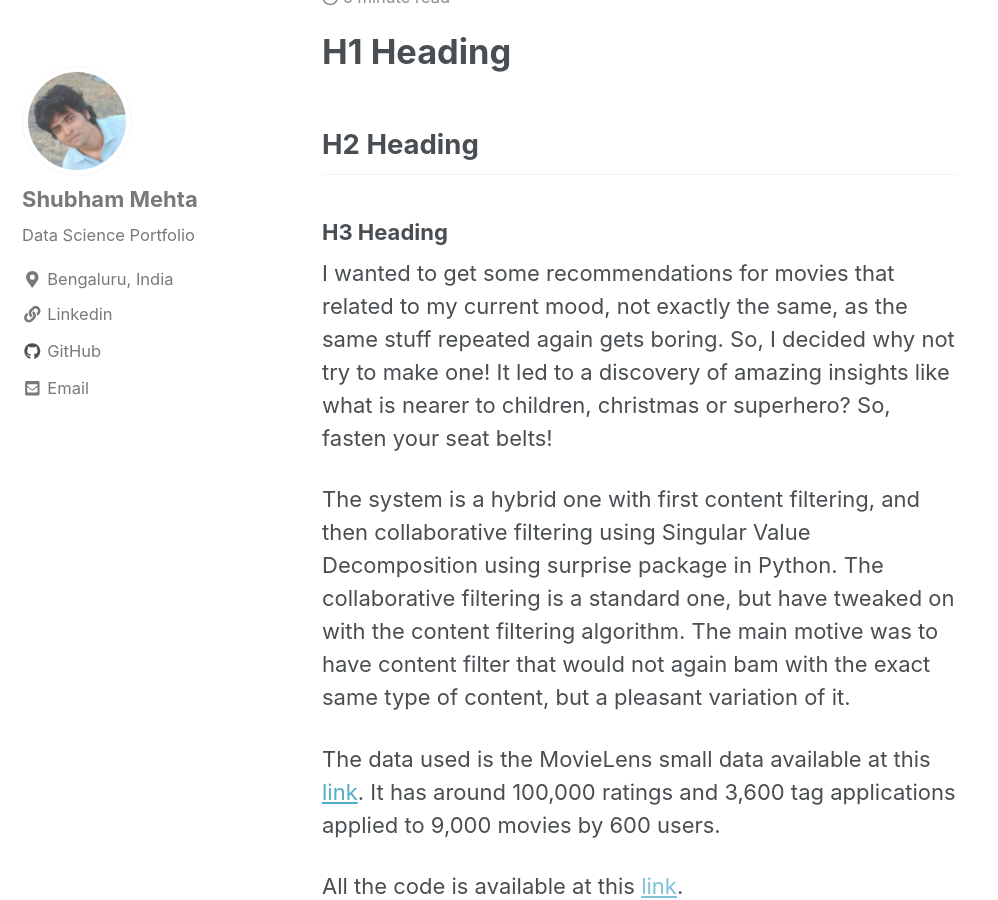
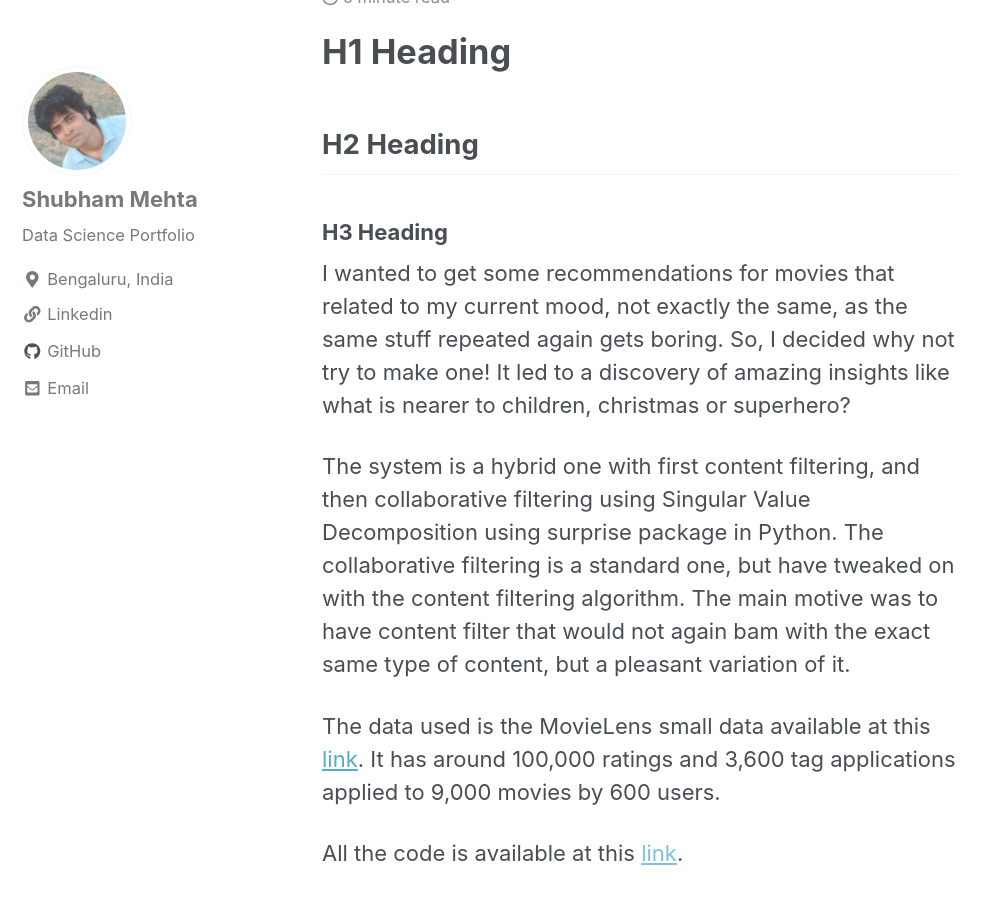
Before and after one commit to shubhambmehta/shubhambmehta.github.io, a Jekyll site: the page built from _posts/2018-10-06-moodvarietyreco.md, in a window 1280 px wide and 900 px high, scrolled down 644 px. Shown: the whole window, without its empty margins (0-998 px from the left). Built offline with Jekyll 4.4.1, drawn with Linux system fonts in a browser that asks for light colours; nearby versions of some CDN libraries; formulas are drawn with MathJax 3.

Commit message:
Update 2018-10-06-moodvarietyreco.md

```diff
--- a/_posts/2018-10-06-moodvarietyreco.md
+++ b/_posts/2018-10-06-moodvarietyreco.md
@@ -15,7 +15,7 @@ mathjax: "true"
 
 ### H3 Heading
 
-I wanted to get some recommendations for movies that related to my current mood, not exactly the same, as the same stuff repeated again gets boring. So, I decided why not try to make one! It led to a discovery of amazing insights like what is nearer to children, christmas or superhero? So, fasten your seat belts!
+I wanted to get some recommendations for movies that related to my current mood, not exactly the same, as the same stuff repeated again gets boring. So, I decided why not try to make one! It led to a discovery of amazing insights like what is nearer to children, christmas or superhero?
 
 The system is a hybrid one with first content filtering, and then collaborative filtering using Singular Value Decomposition using surprise package in Python. The collaborative filtering is a standard one, but have tweaked on with the content filtering algorithm. The main motive was to have content filter that would not again bam with the exact same type of content, but a pleasant variation of it.
 
```
